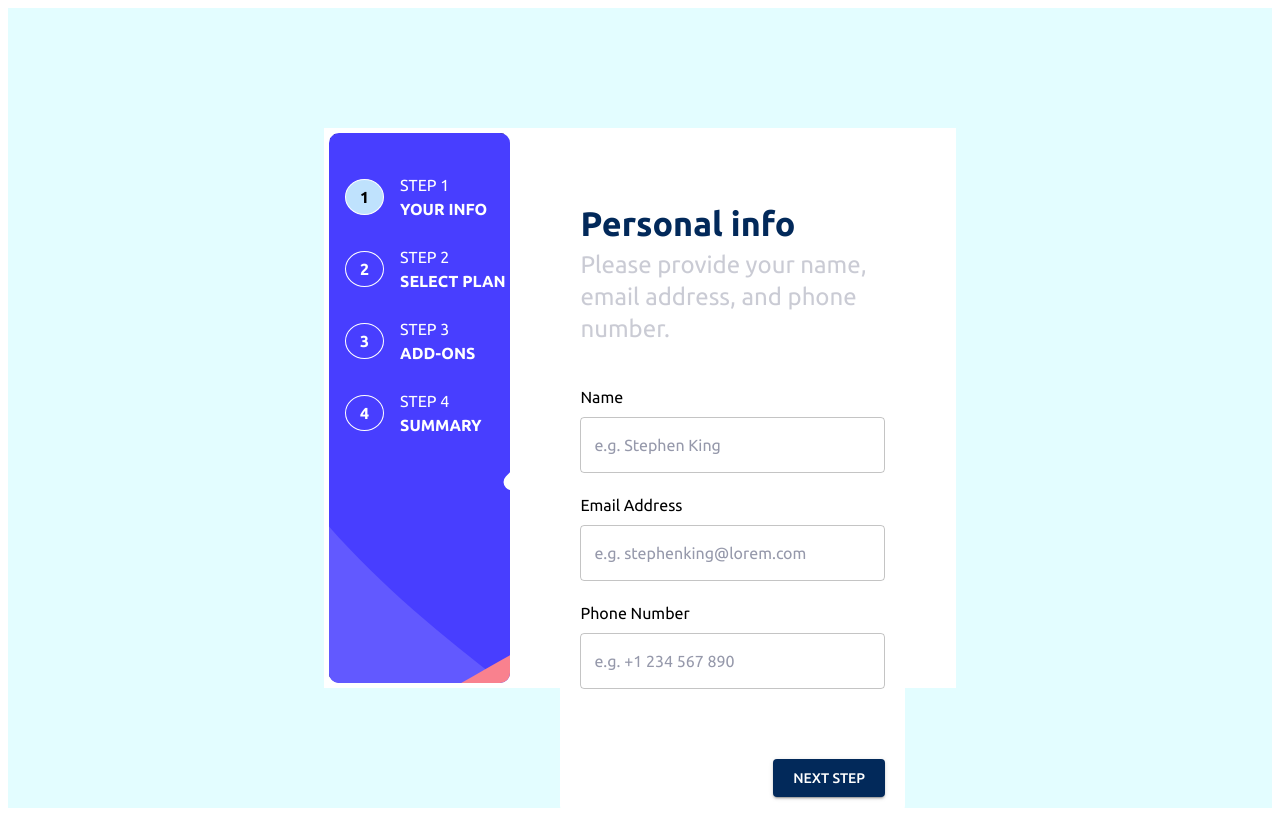
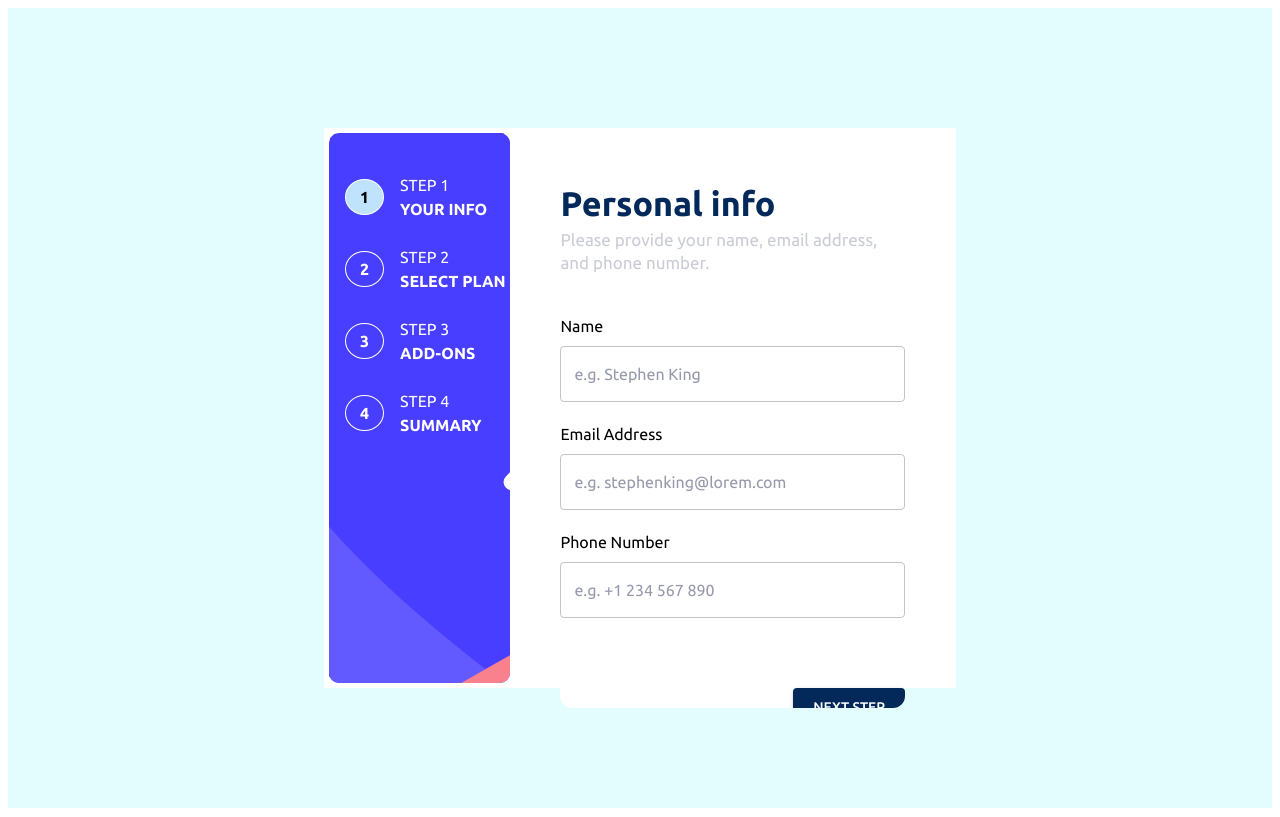
Before and after one commit to a656q59/multi_step_form, a React (Vite) app: page / in a window 1280 px wide. Built offline with nearby package versions, Linux system fonts and the light colour scheme.

Commit message:
fixed alignment issues

```diff
--- a/src/components/Template.jsx
+++ b/src/components/Template.jsx
@@ -8,10 +8,10 @@ import PropTypes from "prop-types";
 const Template = ({ title, subtitle, children }) => {
 
     return (
-        <Grid container sx={{ padding: { xs: "20px" } }}>
-            <Box >
+        <Grid container height="530px" sx={{ padding: { xs: "20px", lg: "0px" }, }}>
+            <Box  >
                 <Typography sx={{ fontWeight: "800", fontSize: "34px", color: "hsl(213, 96%, 18%)" }}>{title}</Typography>
-                <Typography variant="h5" sx={{ opacity: ".5", color: " hsl(231, 11%, 63%)" }}>{subtitle}</Typography>
+                <Typography variant="h5" sx={{ opacity: ".5", fontSize: { xs: "17px", lg: "17px" }, color: " hsl(231, 11%, 63%)" }}>{subtitle}</Typography>
             </Box>
             <Box width="100%">
                 {children}
```
